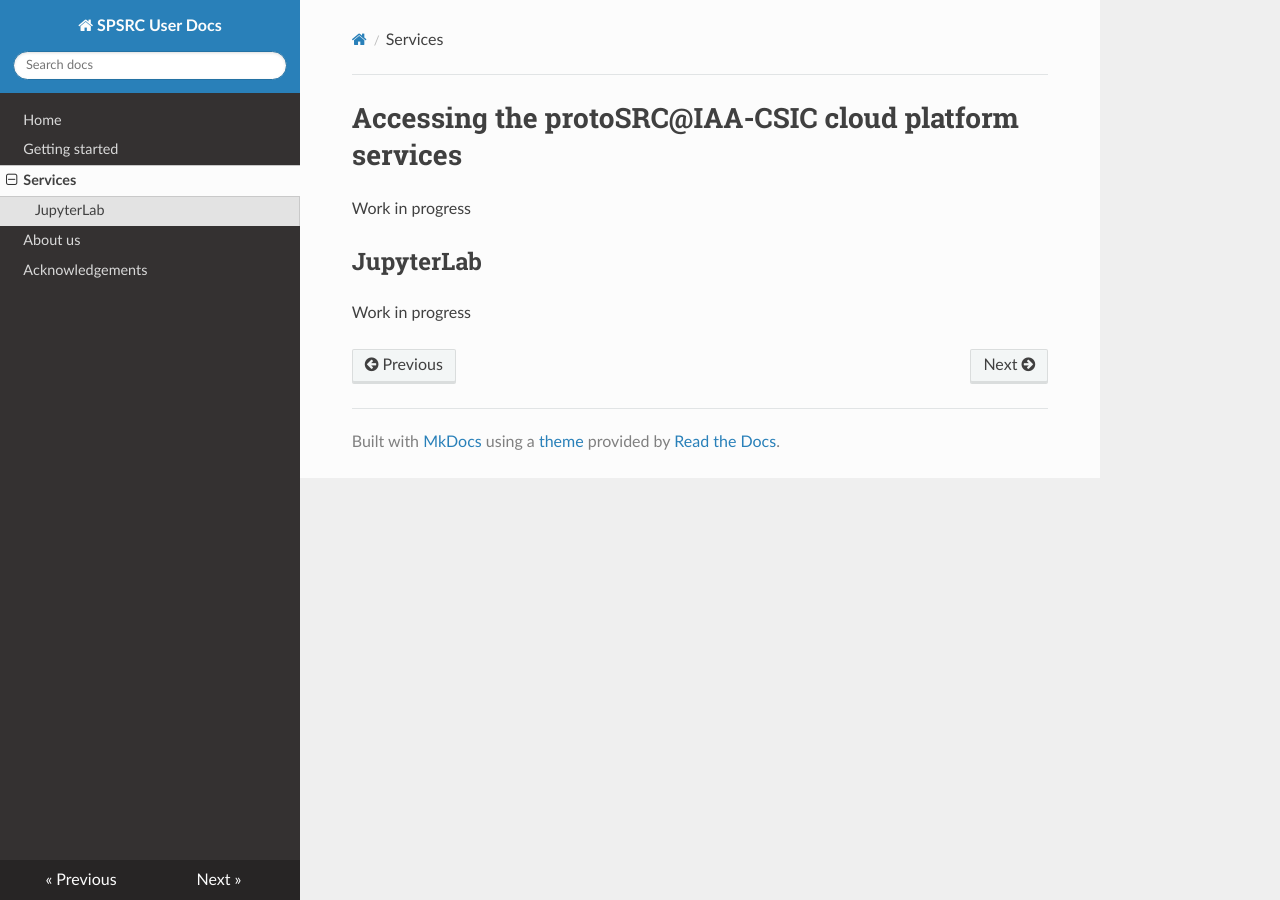
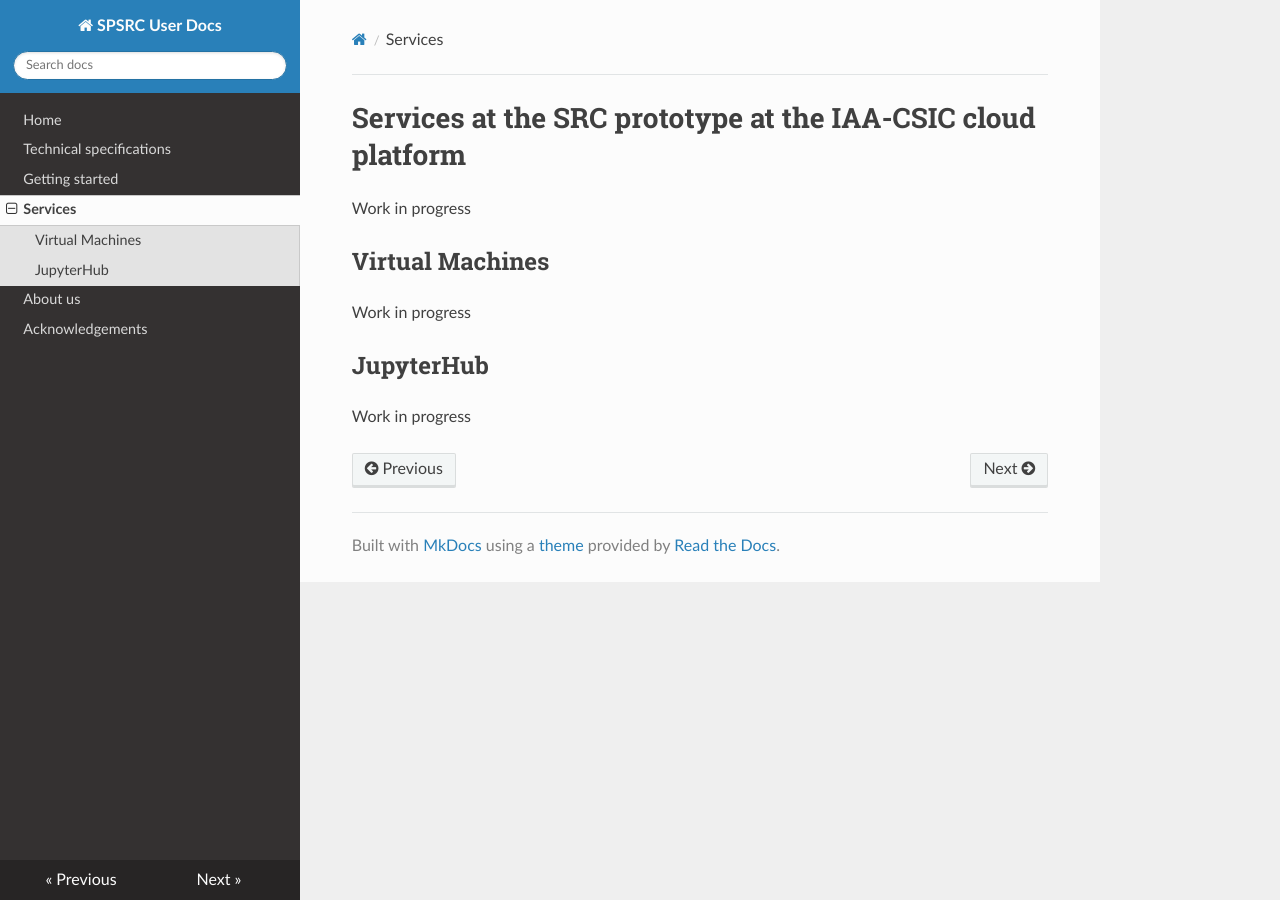
Before and after one commit to espsrc/spsrc_user_docs, an MkDocs documentation site: the page built from docs/services.md, in a window 1280 px wide. Built offline with MkDocs 1.6.1, drawn with Linux system fonts in a browser that asks for light colours; nearby versions of some CDN libraries.

Commit message:
rename services

```diff
--- a/docs/services.md
+++ b/docs/services.md
@@ -1,7 +1,11 @@
-# Accessing the protoSRC@IAA-CSIC cloud platform services
+# Services at the SRC prototype at the IAA-CSIC cloud platform
 
 Work in progress
 
-## JupyterLab
+## Virtual Machines
 
 Work in progress
+
+## JupyterHub
+
+Work in progress
--- a/mkdocs.yml
+++ b/mkdocs.yml
@@ -5,6 +5,7 @@ repo_url:
 
 nav:
     - Home: index.md
+    - Technical specifications: tech_specifications.md
     - Getting started: getting_started.md
     - Services: services.md
     - About us: about_us.md
```
